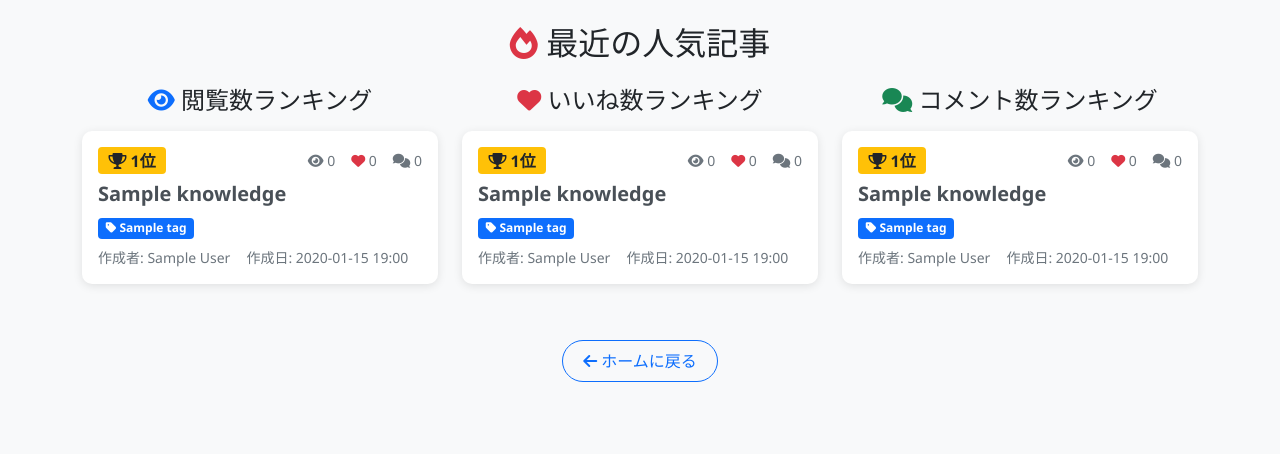
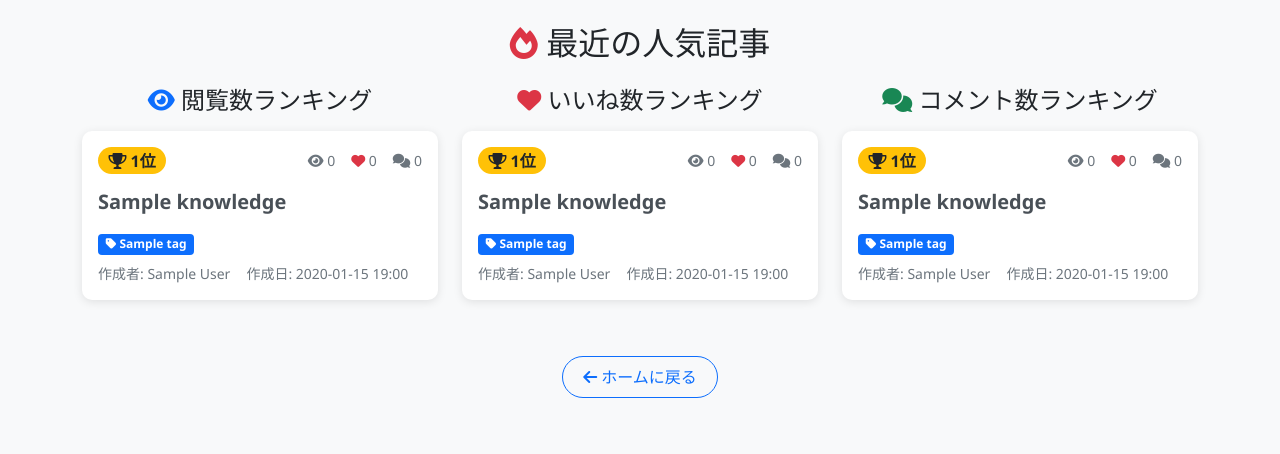
Before and after one commit to namityo/knowledge-hub, a Flask app: page /popular in a window 1280 px wide. Shown: the part 56-510 px from the top of the page. Run offline with Flask 3, Linux system fonts and the light colour scheme; tables that the repository leaves empty hold one stand-in row (values such as "Sample post"); some libraries are stand-ins or nearby versions.

Commit message:
人気記事の件数を設定化

```diff
--- a/app/config.py
+++ b/app/config.py
@@ -42,6 +42,9 @@ SECRET_KEY = os.environ.get('SECRET_KEY', 'dev-fallback-key-change-in-production
 # API認証設定
 API_KEY = os.environ.get('API_KEY')
 API_KEY_HEADER_NAME = os.environ.get('API_KEY_HEADER_NAME', 'X-API-Key')
+
+# 人気記事表示件数設定
+POPULAR_ARTICLES_COUNT = int(os.environ.get('POPULAR_ARTICLES_COUNT', '5'))
 
 # タイムゾーン設定
 import pytz
--- a/app/routes.py
+++ b/app/routes.py
@@ -5,7 +5,7 @@ from werkzeug.utils import secure_filename
 from datetime import datetime, timezone
 from .models import db, Knowledge, Comment, Like, CommentLike, Attachment, Tag, ViewHistory
 from .utils import get_current_user_id, handle_file_uploads, handle_tags, audit_logger, get_bulk_engagement_stats
-from .config import SYSTEM_TITLE, MAX_FILE_SIZE_MB, allowed_file
+from .config import SYSTEM_TITLE, MAX_FILE_SIZE_MB, POPULAR_ARTICLES_COUNT, allowed_file
 
 def register_routes(app):
     """ルートをFlaskアプリに登録"""
@@ -420,10 +420,10 @@ def register_routes(app):
                 'recent_comments': stats['comments']
             })
 
-        # 各カテゴリでソートしてトップ3を取得
-        top_by_views_with_counts = sorted(articles_with_stats, key=lambda x: x['recent_views'], reverse=True)[:3]
-        top_by_likes_with_counts = sorted(articles_with_stats, key=lambda x: x['recent_likes'], reverse=True)[:3]
-        top_by_comments_with_counts = sorted(articles_with_stats, key=lambda x: x['recent_comments'], reverse=True)[:3]
+        # 各カテゴリでソートしてトップN件を取得
+        top_by_views_with_counts = sorted(articles_with_stats, key=lambda x: x['recent_views'], reverse=True)[:POPULAR_ARTICLES_COUNT]
+        top_by_likes_with_counts = sorted(articles_with_stats, key=lambda x: x['recent_likes'], reverse=True)[:POPULAR_ARTICLES_COUNT]
+        top_by_comments_with_counts = sorted(articles_with_stats, key=lambda x: x['recent_comments'], reverse=True)[:POPULAR_ARTICLES_COUNT]
 
         return render_template('popular.html',
                              top_by_views=top_by_views_with_counts,
--- a/templates/popular.html
+++ b/templates/popular.html
@@ -27,16 +27,20 @@
                             <!-- ランキングバッジ -->
                             <div>
                                 {% if loop.index == 1 %}
-                                    <span class="badge bg-warning text-dark fs-6">
-                                        <i class="fas fa-trophy"></i> 1位
+                                    <span class="badge bg-warning text-dark fs-6 rounded-pill">
+                                        <i class="fas fa-trophy"></i> {{ loop.index }}位
                                     </span>
                                 {% elif loop.index == 2 %}
-                                    <span class="badge bg-secondary text-white fs-6">
-                                        <i class="fas fa-medal"></i> 2位
+                                    <span class="badge bg-secondary text-white fs-6 rounded-pill">
+                                        <i class="fas fa-medal"></i> {{ loop.index }}位
                                     </span>
                                 {% elif loop.index == 3 %}
-                                    <span class="badge bg-success text-white fs-6">
-                                        <i class="fas fa-award"></i> 3位
+                                    <span class="badge bg-success text-white fs-6 rounded-pill">
+                                        <i class="fas fa-award"></i> {{ loop.index }}位
+                                    </span>
+                                {% else %}
+                                    <span class="badge bg-info text-white fs-6 rounded-pill">
+                                        <i class="fas fa-star"></i> {{ loop.index }}位
                                     </span>
                                 {% endif %}
                             </div>
@@ -49,7 +53,7 @@
                         </div>
 
                         <!-- 二行目：タイトル -->
-                        <h5 class="card-title mb-2">{{ knowledge.title }}</h5>
+                        <h5 class="card-title my-3">{{ knowledge.title }}</h5>
 
                         <!-- タグ表示 -->
                         {% if knowledge.tags %}
@@ -95,16 +99,20 @@
                             <!-- ランキングバッジ -->
                             <div>
                                 {% if loop.index == 1 %}
-                                    <span class="badge bg-warning text-dark fs-6">
-                                        <i class="fas fa-trophy"></i> 1位
+                                    <span class="badge bg-warning text-dark fs-6 rounded-pill">
+                                        <i class="fas fa-trophy"></i> {{ loop.index }}位
                                     </span>
                                 {% elif loop.index == 2 %}
-                                    <span class="badge bg-secondary text-white fs-6">
-                                        <i class="fas fa-medal"></i> 2位
+                                    <span class="badge bg-secondary text-white fs-6 rounded-pill">
+                                        <i class="fas fa-medal"></i> {{ loop.index }}位
                                     </span>
                                 {% elif loop.index == 3 %}
-                                    <span class="badge bg-success text-white fs-6">
-                                        <i class="fas fa-award"></i> 3位
+                                    <span class="badge bg-success text-white fs-6 rounded-pill">
+                                        <i class="fas fa-award"></i> {{ loop.index }}位
+                                    </span>
+                                {% else %}
+                                    <span class="badge bg-info text-white fs-6 rounded-pill">
+                                        <i class="fas fa-star"></i> {{ loop.index }}位
                                     </span>
                                 {% endif %}
                             </div>
@@ -117,7 +125,7 @@
                         </div>
 
                         <!-- 二行目：タイトル -->
-                        <h5 class="card-title mb-2">{{ knowledge.title }}</h5>
+                        <h5 class="card-title my-3">{{ knowledge.title }}</h5>
 
                         <!-- タグ表示 -->
                         {% if knowledge.tags %}
@@ -163,16 +171,20 @@
                             <!-- ランキングバッジ -->
                             <div>
                                 {% if loop.index == 1 %}
-                                    <span class="badge bg-warning text-dark fs-6">
-                                        <i class="fas fa-trophy"></i> 1位
+                                    <span class="badge bg-warning text-dark fs-6 rounded-pill">
+                                        <i class="fas fa-trophy"></i> {{ loop.index }}位
                                     </span>
                                 {% elif loop.index == 2 %}
-                                    <span class="badge bg-secondary text-white fs-6">
-                                        <i class="fas fa-medal"></i> 2位
+                                    <span class="badge bg-secondary text-white fs-6 rounded-pill">
+                                        <i class="fas fa-medal"></i> {{ loop.index }}位
                                     </span>
                                 {% elif loop.index == 3 %}
-                                    <span class="badge bg-success text-white fs-6">
-                                        <i class="fas fa-award"></i> 3位
+                                    <span class="badge bg-success text-white fs-6 rounded-pill">
+                                        <i class="fas fa-award"></i> {{ loop.index }}位
+                                    </span>
+                                {% else %}
+                                    <span class="badge bg-info text-white fs-6 rounded-pill">
+                                        <i class="fas fa-star"></i> {{ loop.index }}位
                                     </span>
                                 {% endif %}
                             </div>
@@ -185,7 +197,7 @@
                         </div>
 
                         <!-- 二行目：タイトル -->
-                        <h5 class="card-title mb-2">{{ knowledge.title }}</h5>
+                        <h5 class="card-title my-3">{{ knowledge.title }}</h5>
 
                         <!-- タグ表示 -->
                         {% if knowledge.tags %}
```
Also changed, not shown: CLAUDE.md (+15 -0 lines).
